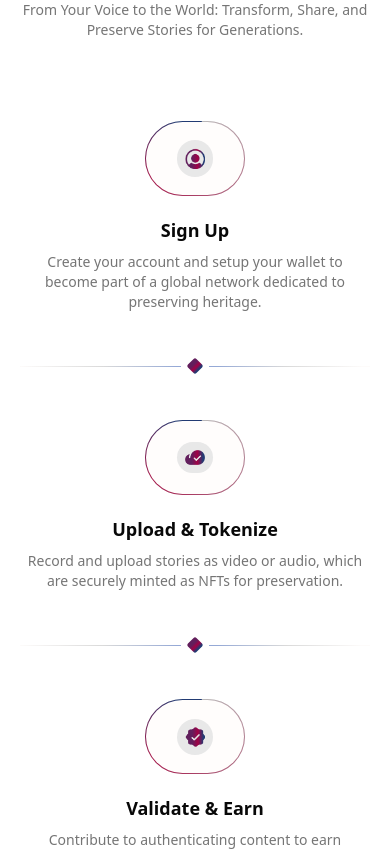
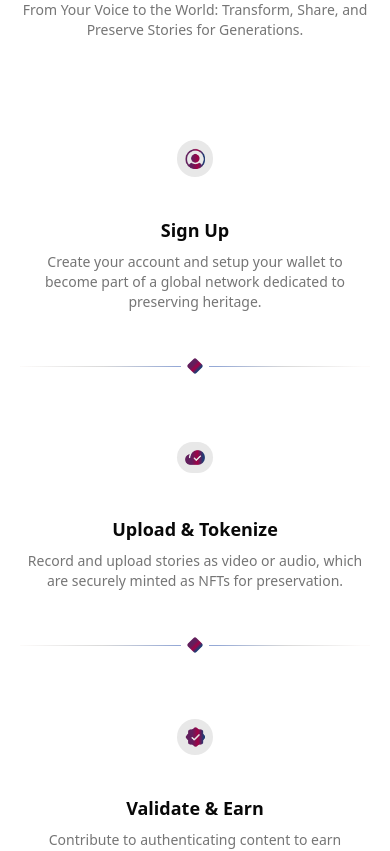
Before and after one commit to Pekumiiix/Chronicles, a Next.js app: page / in a window 390 px wide. Shown: the part 3980-4831 px from the top of the page. Built offline with nearby package versions, Linux system fonts and the light colour scheme.

Commit message:
Codebase refactoring

```diff
--- a/app/(landing-page)/layout.tsx
+++ b/app/(landing-page)/layout.tsx
@@ -14,7 +14,7 @@ export default function LandingPageLayout({
 }>) {
   return (
     <body
-      className={`${HK_Nova.variable} flex flex-col items-center gap-10 md:gap-[105px] pb-8`}
+      className={`${HK_Nova.variable} flex flex-col items-center gap-10 md:gap-[105px]`}
     >
       <Header />
 
--- a/app/(landing-page)/sections/how-it-works.tsx
+++ b/app/(landing-page)/sections/how-it-works.tsx
@@ -1,11 +1,12 @@
 import { ReactElement } from "react";
-import AnimatedBorderWrapper from "../../../components/custom/animated-border-wrapper";
 import CloudCheckIcon from "@/components/icons/cloud-check";
 import SectionDescription from "../../../components/custom/section-description";
 import RoundUserIcon from "@/components/icons/round-user";
 import BadgeCheckIcon from "@/components/icons/badge-check";
 import BorderBottomGradient from "../../../components/custom/border-bottom-gradient";
 import Image from "next/image";
+import { cn } from "@/lib/utils";
+import { BorderBeam } from "@/components/magicui/border-beam";
 
 export default function HowItWorks() {
   return (
@@ -20,7 +21,8 @@ export default function HowItWorks() {
       <div className="flex flex-col gap-12 lg:gap-0 items-center py-[9px] max-w-full lg:max-w-[1110px]">
         <Steps
           icon={steps[0].icon}
-          image={steps[0].image}
+          src={steps[0].src}
+          alt={steps[0].alt}
           number={1}
           title={steps[0].title}
           caption={steps[0].caption}
@@ -30,7 +32,8 @@ export default function HowItWorks() {
 
         <Steps
           icon={steps[1].icon}
-          image={steps[1].image}
+          src={steps[1].src}
+          alt={steps[1].alt}
           number={2}
           title={steps[1].title}
           caption={steps[1].caption}
@@ -40,7 +43,8 @@ export default function HowItWorks() {
 
         <Steps
           icon={steps[2].icon}
-          image={steps[2].image}
+          src={steps[2].src}
+          alt={steps[2].alt}
           number={3}
           title={steps[2].title}
           caption={steps[2].caption}
@@ -50,56 +54,76 @@ export default function HowItWorks() {
   );
 }
 
-function Steps({ icon, image, number, title, caption }: StepComponentProp) {
+function Steps({
+  icon,
+  src,
+  alt,
+  number,
+  title,
+  caption,
+}: StepsProp & { number: number }) {
   return (
     <div
-      className={`flex gap-5 lg:gap-0 items-center lg:items-stretch ${
-        number % 2 ? "flex-col lg:flex-row" : "flex-col lg:flex-row-reverse"
-      } lg:max-w-[1110px]`}
+      className={cn(
+        "flex gap-5 lg:gap-0 items-center lg:items-stretch lg:max-w-[1110px]",
+        {
+          "flex-col lg:flex-row": number % 2,
+          "flex-col lg:flex-row-reverse": !(number % 2),
+        }
+      )}
     >
       <div
-        className={`hidden md:flex ${
-          number % 2 ? "justify-end" : "justify-start"
-        } lg:px-16 lg:pb-16 w-fit lg:w-[555px]`}
+        className={cn("hidden md:flex lg:px-16 lg:pb-16 w-fit lg:w-1/2", {
+          "justify-end": number % 2,
+          "justify-start lg:mr-1": !(number % 2),
+        })}
       >
-        <AnimatedBorderWrapper>
-          <div className="absolute w-[calc(100%-2px)] h-[calc(100%-2px)] bg-[#E8E8E8] rounded-xl flex items-center justify-center">
-            <div className="flex py-2 px-5 rounded-3xl bg-[#FFFDFC]">
-              <div className="flex p-2 rounded-full bg-[#E8E8E8]">{icon}</div>
-            </div>
+        {/** For desktop */}
+        <div className="relative w-[196px] h-[148px] bg-[#E8E8E8] rounded-xl flex items-center justify-center">
+          <div className="flex py-2 px-5 rounded-3xl bg-[#FFFDFC]">
+            <div className="flex p-2 rounded-full bg-[#E8E8E8]">{icon}</div>
           </div>
-        </AnimatedBorderWrapper>
+          <BorderBeam size={120} borderWidth={3} className="absolute" />
+        </div>
       </div>
 
-      <AnimatedBorderWrapper className="flex md:hidden w-[100px] h-[75px] rounded-full">
-        <div className="absolute w-[calc(100%-2px)] h-[calc(100%-2px)] bg-[#FFFDFC] rounded-full flex items-center justify-center">
-          <div className="flex p-2 rounded-full bg-[#E8E8E8]">{image}</div>
+      {/** For mobile */}
+      <div className="relative flex justify-center items-center md:hidden w-[100px] h-[75px] rounded-full">
+        <div className="flex p-2 rounded-full bg-[#E8E8E8]">
+          <Image src={src} alt={alt} width={20} height={20} />
         </div>
-      </AnimatedBorderWrapper>
+        <BorderBeam size={75} />
+      </div>
 
       <div
-        className={`flex flex-col items-center lg:w-[555px] md:px-16 lg:pb-16 ${
-          number % 2
-            ? "gradient-border-left lg:items-start lg:-ml-1"
-            : "gradient-border-right lg:items-end"
-        } ${number === 3 && "gradient-border-left-2"} gap-4`}
+        className={cn(
+          "flex flex-col items-center lg:w-1/2 md:px-16 lg:pb-16 gap-4",
+          {
+            "gradient-border-left lg:items-start lg:-ml-1": number % 2,
+            "gradient-border-right lg:items-end": !(number % 2),
+            "gradient-border-left-2": number === 3,
+          }
+        )}
       >
         <p className="hidden lg:flex bg-stroke w-12 h-12 rounded-full text-[#080808] text-2xl font-semibold items-center justify-center">
           {number}
         </p>
 
         <div
-          className={`flex flex-col items-center gap-2 ${
-            number % 2 ? "lg:items-start" : "lg:items-end"
-          }`}
+          className={cn("flex flex-col items-center gap-2", {
+            "lg:items-start": number % 2,
+            "lg:items-end": !(number % 2),
+          })}
         >
           <p className="text-[#080808] text-lg md:text-2xl font-semibold">
             {title}
           </p>
+
           <p
-            className={`text-caption text-sm md:text-lg text-center ${
-              number % 2 ? "lg:text-left" : "lg:text-right"
-            }`}
+            className={cn("text-caption text-sm md:text-lg text-center", {
+              "lg:text-left": number % 2,
+              "lg:text-right": !(number % 2),
+            })}
           >
             {caption}
           </p>
@@ -112,42 +136,24 @@ function Steps({ icon, image, number, title, caption }: StepComponentProp) {
 const steps: StepsProp[] = [
   {
     icon: <RoundUserIcon className="w-5 h-5" />,
-    image: (
-      <Image
-        src={`/assets/landing-page/circle-user.png`}
-        alt="Circle User"
-        width={20}
-        height={20}
-      />
-    ),
+    src: "/assets/landing-page/circle-user.png",
+    alt: "Circle User",
     title: "Sign Up",
     caption:
       "Create your account and setup your wallet to become part of a global network dedicated to preserving heritage.",
   },
   {
     icon: <CloudCheckIcon className="w-5 h-5" />,
-    image: (
-      <Image
-        src={`/assets/landing-page/cloud-check.png`}
-        alt="Cloud Check"
-        width={20}
-        height={20}
-      />
-    ),
+    src: "/assets/landing-page/cloud-check.png",
+    alt: "Cloud Check",
     title: "Upload & Tokenize",
     caption:
       "Record and upload stories as video or audio, which are securely minted as NFTs for preservation.",
   },
   {
     icon: <BadgeCheckIcon className="w-5 h-5" />,
-    image: (
-      <Image
-        src={`/assets/landing-page/circle-badge.png`}
-        alt="Circle Badge"
-        width={20}
-        height={20}
-      />
-    ),
+    src: "/assets/landing-page/circle-badge.png",
+    alt: "Circle Badge",
     title: "Validate & Earn",
     caption:
       "Contribute to authenticating content to earn rewards, or sell your tokenized collections to interested buyers.",
@@ -156,15 +162,8 @@ const steps: StepsProp[] = [
 
 interface StepsProp {
   icon: ReactElement;
-  image: ReactElement;
+  alt: string;
+  src: string;
   title: string;
   caption: string;
 }
-
-interface StepComponentProp {
-  icon: ReactElement;
-  image: ReactElement;
-  number: number;
-  title: string;
-  caption: string;
-}
--- a/app/apps/_sections/header.tsx
+++ b/app/apps/_sections/header.tsx
@@ -61,7 +61,7 @@ function NavLeft() {
 
 function NavRight() {
   return (
-    <div className="flex items-center gap-8 bg-secondary">
+    <div className="flex items-center gap-8 bg-transparent">
       <div className="flex items-center rounded-[20px] bg-background p-2 pl-4 min-w-[387px] h-10">
         <Input
           placeholder="Search collections"
--- a/app/apps/discover/section/notable-story-tellers.tsx
+++ b/app/apps/discover/section/notable-story-tellers.tsx
@@ -7,7 +7,7 @@ import StoryDetails from "@/components/custom/story-details";
 
 export default function NotableStoryTellersSection() {
   return (
-    <div className="w-full flex flex-col gap-2">
+    <div className="w-full flex flex-col gap-2 pb-5">
       <p className="font-semibold text-primary-foreground pb-3">
         Notable Storytellers
       </p>
--- /dev/null
+++ b/components/magicui/border-beam.tsx
@@ -0,0 +1,107 @@
+"use client";
+
+import { cn } from "@/lib/utils";
+import { motion } from "motion/react";
+import type { MotionStyle, Transition } from "motion/react";
+
+interface BorderBeamProps {
+  /**
+   * The size of the border beam.
+   */
+  size?: number;
+  /**
+   * The duration of the border beam.
+   */
+  duration?: number;
+  /**
+   * The delay of the border beam.
+   */
+  delay?: number;
+  /**
+   * The color of the border beam from.
+   */
+  colorFrom?: string;
+  /**
+   * The color of the border beam to.
+   */
+  colorTo?: string;
+  /**
+   * The motion transition of the border beam.
+   */
+  transition?: Transition;
+  /**
+   * The class name of the border beam.
+   */
+  className?: string;
+  /**
+   * The style of the border beam.
+   */
+  style?: React.CSSProperties;
+  /**
+   * Whether to reverse the animation direction.
+   */
+  reverse?: boolean;
+  /**
+   * The initial offset position (0-100).
+   */
+  initialOffset?: number;
+  /**
+   * The border width of the beam.
+   */
+  borderWidth?: number;
+}
+
+export const BorderBeam = ({
+  className,
+  size = 50,
+  delay = 0,
+  duration = 6,
+  colorFrom = "#ffaa40",
+  colorTo = "#9c40ff",
+  transition,
+  style,
+  reverse = false,
+  initialOffset = 0,
+  borderWidth = 80,
+}: BorderBeamProps) => {
+  return (
+    <div
+      className="pointer-events-none absolute z-10 rounded-[inherit] border-transparent [mask-clip:padding-box,border-box] [mask-composite:intersect] [mask-image:linear-gradient(transparent,transparent),linear-gradient(#000,#000)] border-(length:--border-beam-width)"
+      style={
+        {
+          "--border-beam-width": `${borderWidth}px`,
+        } as React.CSSProperties
+      }
+    >
+      <motion.div
+        className={cn(
+          "absolute aspect-square",
+          "bg-gradient-to-l from-[var(--color-from)] via-[var(--color-to)] to-transparent",
+          className
+        )}
+        style={
+          {
+            width: size,
+            offsetPath: `rect(0 auto auto 0 round ${size}px)`,
+            "--color-from": colorFrom,
+            "--color-to": colorTo,
+            ...style,
+          } as MotionStyle
+        }
+        initial={{ offsetDistance: `${initialOffset}%` }}
+        animate={{
+          offsetDistance: reverse
+            ? [`${100 - initialOffset}%`, `${-initialOffset}%`]
+            : [`${initialOffset}%`, `${100 + initialOffset}%`],
+        }}
+        transition={{
+          repeat: Infinity,
+          ease: "linear",
+          duration,
+          delay: -delay,
+          ...transition,
+        }}
+      />
+    </div>
+  );
+};
--- a/package.json
+++ b/package.json
@@ -10,6 +10,7 @@
   },
   "dependencies": {
     "@hookform/resolvers": "^3.9.1",
+    "@motionone/react": "^10.16.4",
     "@radix-ui/react-accordion": "^1.2.1",
     "@radix-ui/react-label": "^2.1.0",
     "@radix-ui/react-select": "^2.1.4",
@@ -18,6 +19,7 @@
     "class-variance-authority": "^0.7.0",
     "clsx": "^2.1.1",
     "lucide-react": "^0.460.0",
+    "motion": "^12.23.0",
     "next": "15.0.3",
     "react": "^18.3.1",
     "react-dom": "^18.3.1",
```
Also changed, not shown: app/(landing-page)/sections/join-us.tsx (+13 -44 lines), app/apps/discover/[collectionId]/page.tsx (+7 -5 lines), app/apps/discover/page.tsx (+7 -0 lines), app/apps/layout.tsx (+2 -7 lines), components/reusesable/base-form.tsx (added, +144 -0 lines), 1 other file (tests, documents, lock files or other folders).
